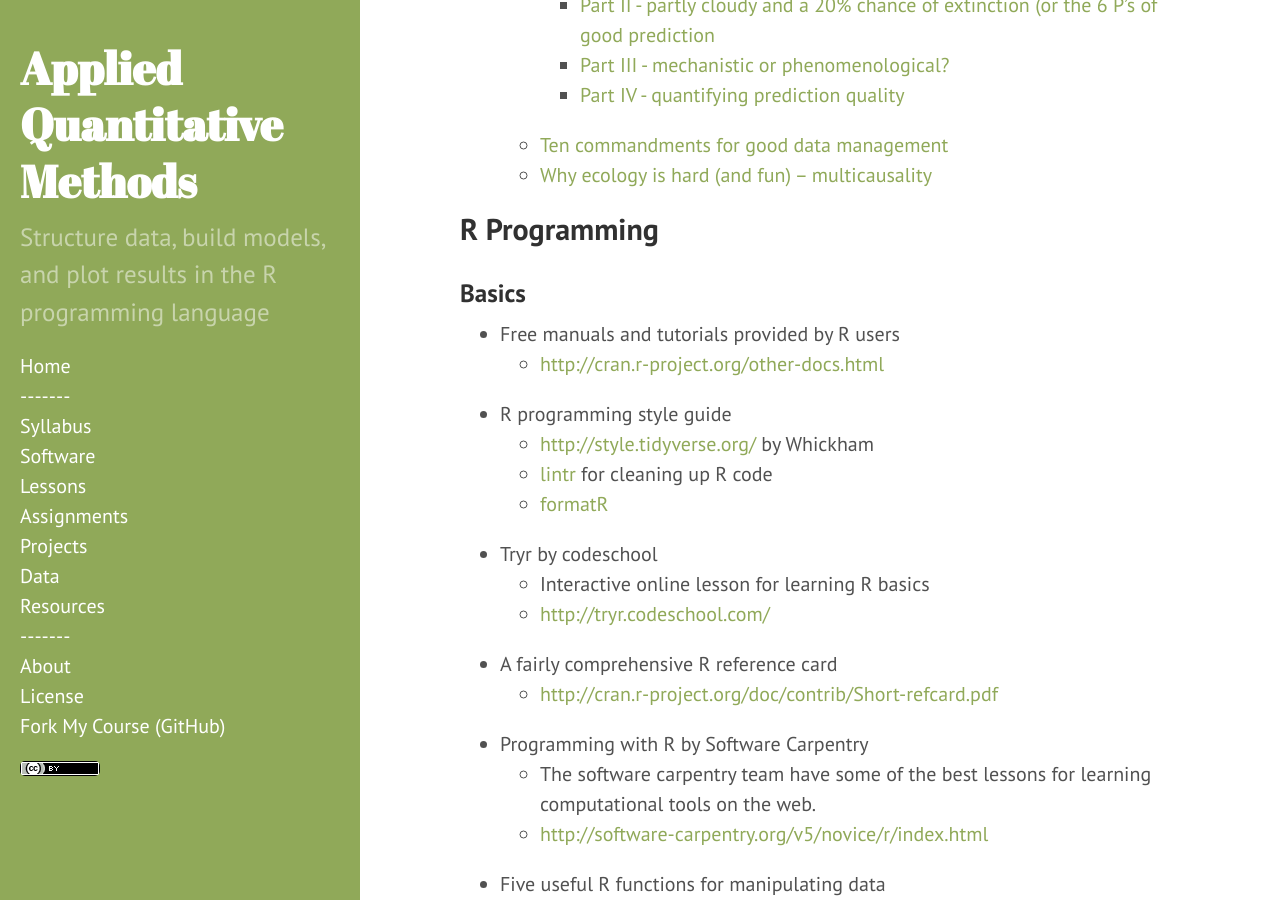
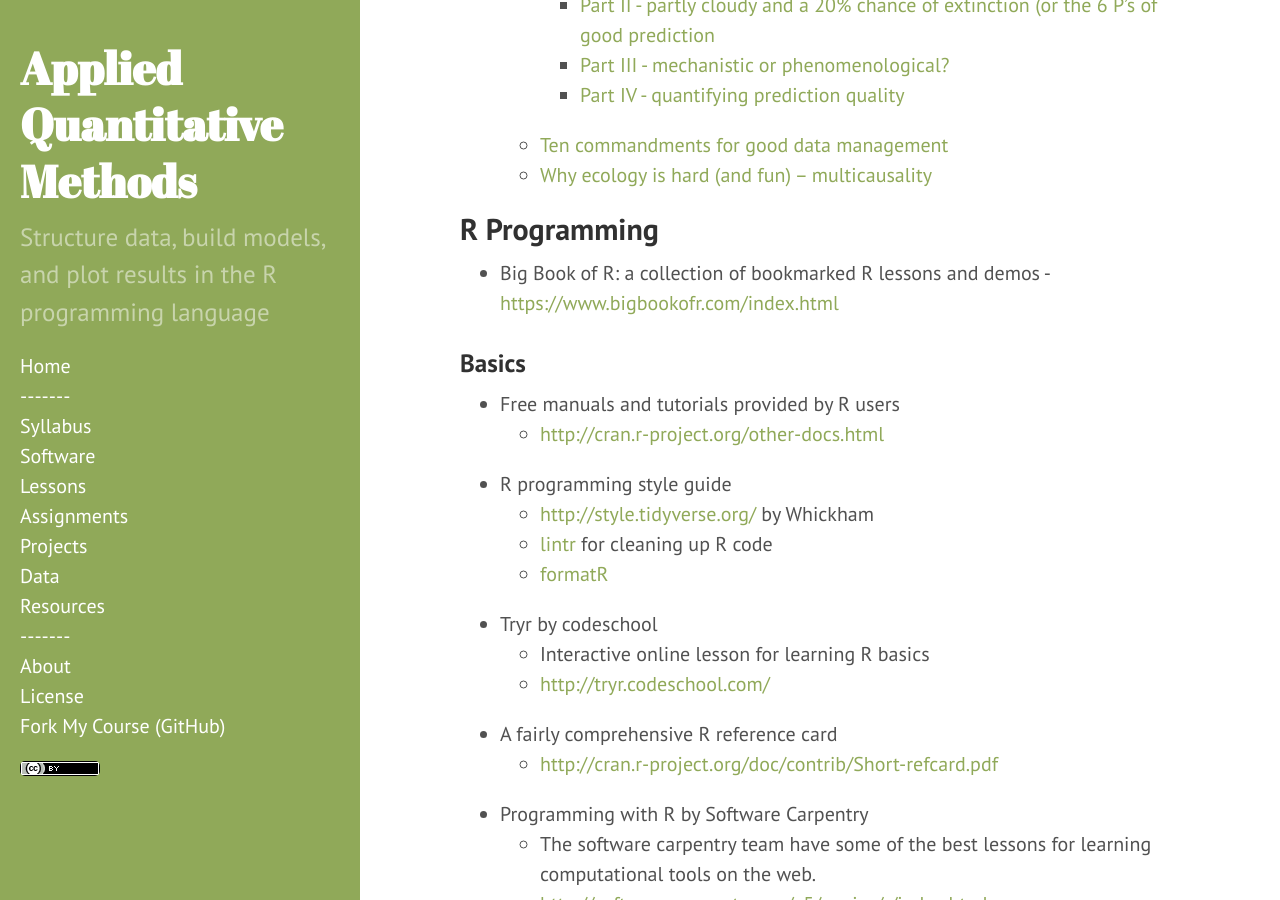
Before and after one commit to dmcglinn/quant_methods, a Jekyll site: the page built from resources.md, in a window 1280 px wide and 900 px high, scrolled down 1985 px. Built offline with Jekyll 4.4.1, drawn with Linux system fonts in a browser that asks for light colours.

Commit message:
Add big book of R

```diff
--- a/resources.md
+++ b/resources.md
@@ -62,6 +62,9 @@ content <http://www.dataschool.io/>
 
 ## R Programming
 
+* Big Book of R: a collection of bookmarked R lessons and demos
+    -<https://www.bigbookofr.com/index.html>
+
 ### Basics
 * Free manuals and tutorials provided by R users
     - <http://cran.r-project.org/other-docs.html>
```
